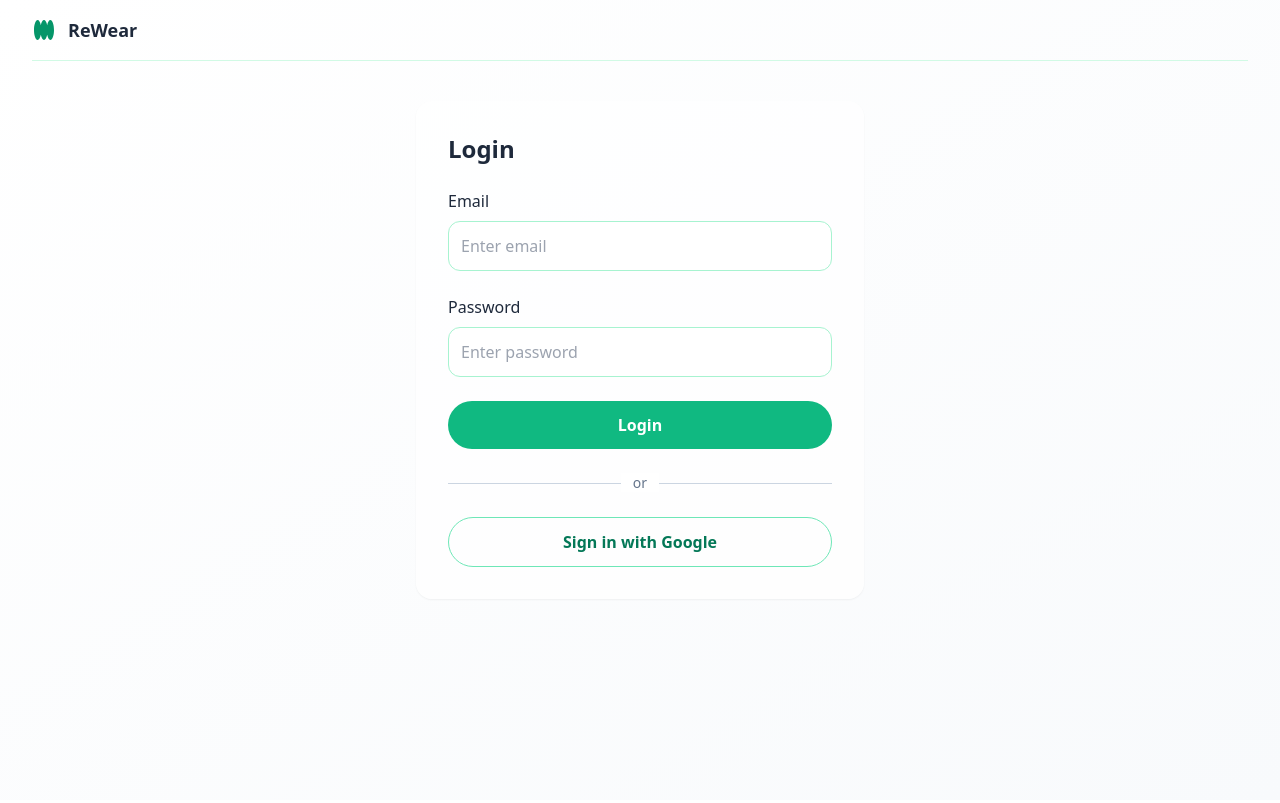
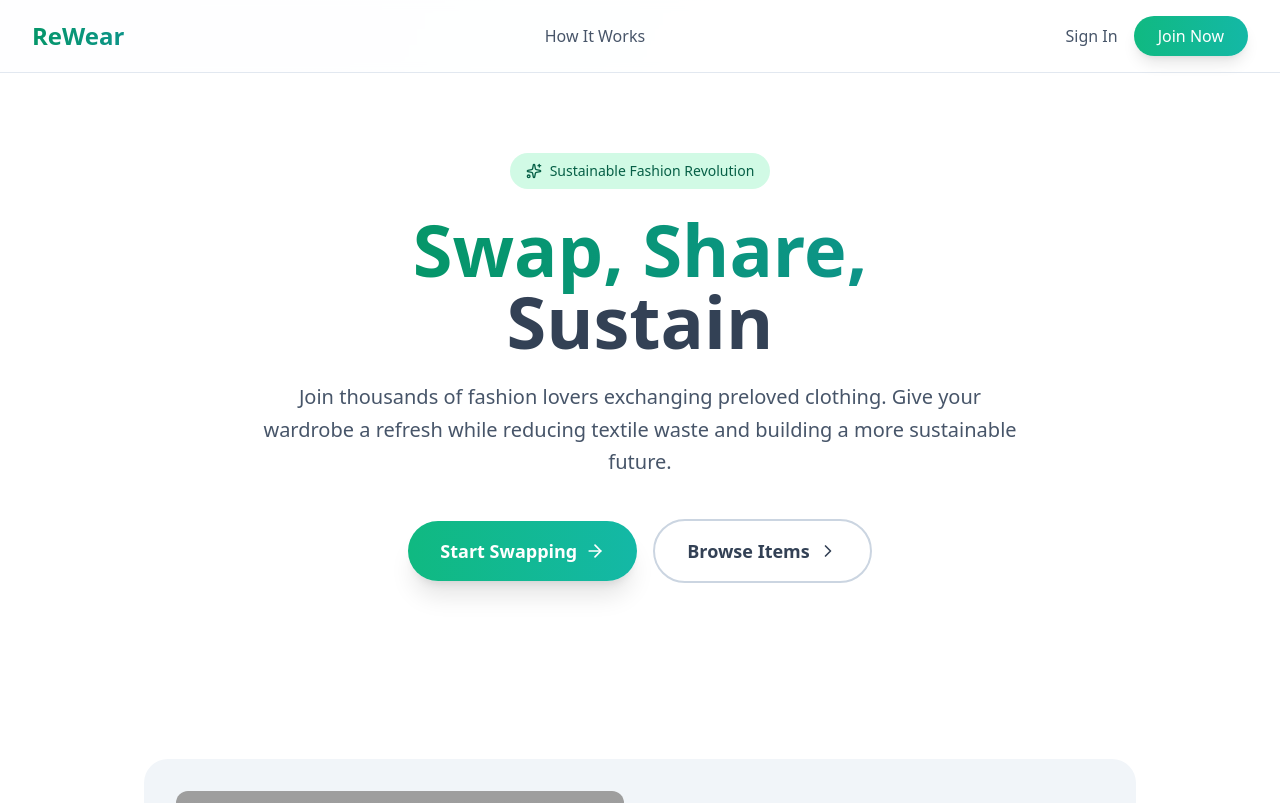
Before and after one commit to PranjalMantri/Team-2723---Odoo-Hackathon, a React (Vite) app in the folder frontend/: page / in a window 1280 px wide. Shown: the top 803 px of the page. Built offline with nearby package versions, Linux system fonts and the light colour scheme; grey boxes are pictures that could not be loaded.

Commit message:
Made updates to App.jsx and ReWearLanding.jsx

```diff
--- a/frontend/src/App.jsx
+++ b/frontend/src/App.jsx
@@ -4,6 +4,7 @@ import LoginForm from './components/LoginForm'
 import UserProfile from './components/UserProfile';
 import AdminPanel from './components/AdminPanel';
 import ItemDetailPage from './components/ItemDetailPage';
+import ReWearLanding from './components/ReWearLanding';
 
 
 const App=()=> {
@@ -32,7 +33,7 @@ const App=()=> {
 
   return(
     <>
-      <LoginForm/>
+      <ReWearLanding/>
     </>
   )
 }
--- a/frontend/src/components/ReWearLanding.jsx
+++ b/frontend/src/components/ReWearLanding.jsx
@@ -1,7 +1,7 @@
 import React, { useState, useEffect } from 'react';
 import { ChevronLeft, ChevronRight, Recycle, Users, Sparkles, Star, ArrowRight, Shirt, Heart, Globe,Smartphone,RefreshCw } from 'lucide-react';
-import StepCard from './components/StepCard'
-import ListItemForm from './components/ListItemForm';
+import StepCard from './StepCard'
+import ListItemForm from './ListItemForm';
 
 const ReWearLanding = () => {
   const [currentSlide, setCurrentSlide] = useState(0);
```
